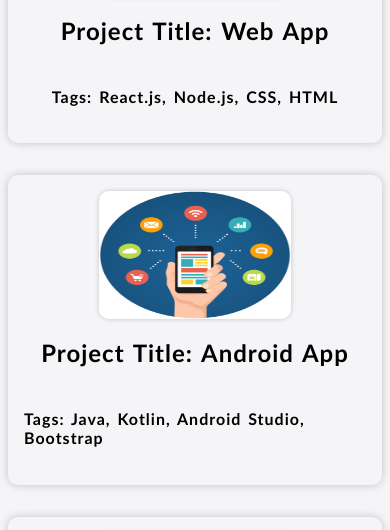
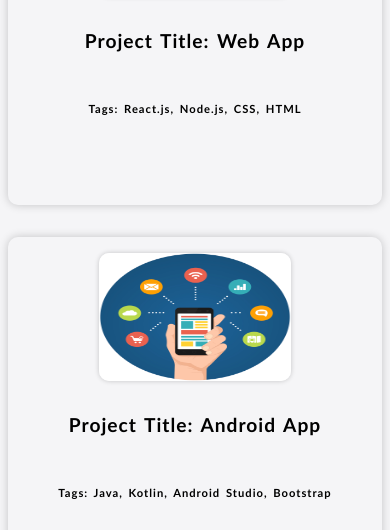
Before and after one commit to Atharvaa99/Showcase-Pro, a plain HTML site: page index.html in a window 390 px wide. Shown: the part 238-768 px from the top of the page. Drawn offline with Linux system fonts and the light colour scheme.

Commit message:
phase 2 stage 3

```diff
--- a/styles.css
+++ b/styles.css
@@ -1,3 +1,24 @@
+/* Self Aware Containers*/
+@container layout (max-width:700px){
+    .card{
+        flex-direction: column;
+        gap: 1rem;
+        padding: 1.2rem;
+    }
+    .card h2{
+        font-size: clamp(1.2rem,2.5cqi,1.4rem);
+    }
+    .card h4{
+        font-size: 0.7rem;
+        padding: 0.2rem 0.6rem;
+    }
+}
+@container layout (max-width:500px){
+    .card{
+        aspect-ratio: unset;
+        min-height: 240px;
+    }
+}
 body{
     background-color: #f5f5f7;
     font-family:'Trebuchet MS', 'Lucida Sans Unicode', 'Lucida Grande', 'Lucida Sans', Arial, sans-serif;
@@ -7,7 +28,7 @@ body{
     margin: 0;
 }
 .container{
-    container-type: Inline-size;
+    container-type: inline-size;
     container-name: layout;
     padding: clamp(0.5rem,2cqi,1rem);
     min-height: max-content;
@@ -31,7 +52,7 @@ body{
     border-radius: 8px;
     box-shadow: 0 0 5px rgba(0, 0, 0, 0.3);
     transition: all 0.5s ease-out;
-    backdrop-filter: blur(1000px);
+    backdrop-filter: blur(20px);
 }
 .filter-button:hover{
     box-shadow: 0 0 10px rgb(230, 135, 176,1) ;
@@ -53,8 +74,10 @@ body{
  .card{
     box-shadow: 0 0 10px rgba(0, 0, 0, 0.2);
     border-radius: 10px;
+    min-height: 320px;
     padding: clamp(1rem,3cqi,2rem) ;
     display: flex;
     flex-direction: column;
     align-items: center;
+    transition: all 0.5s ease;
  }
```
